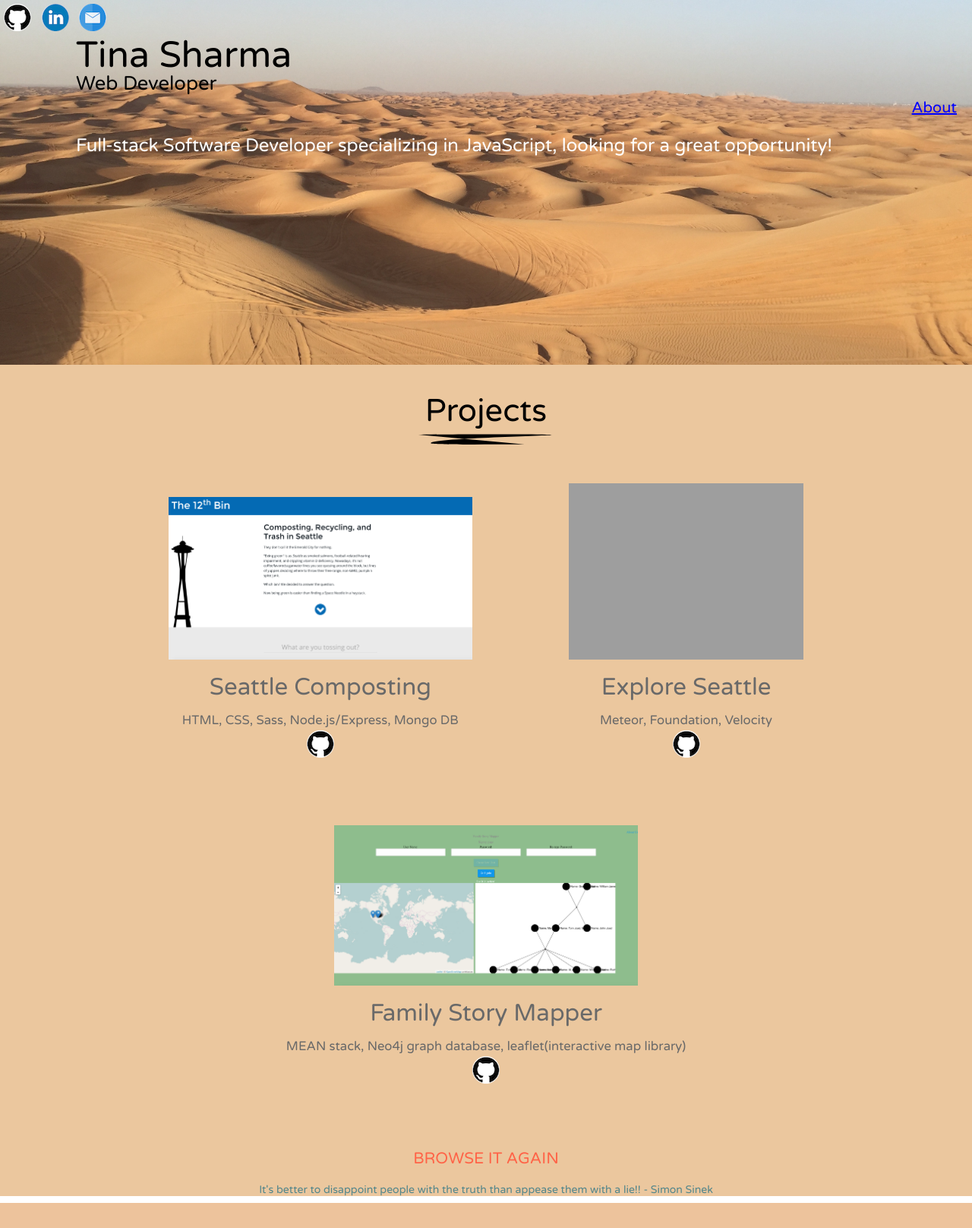
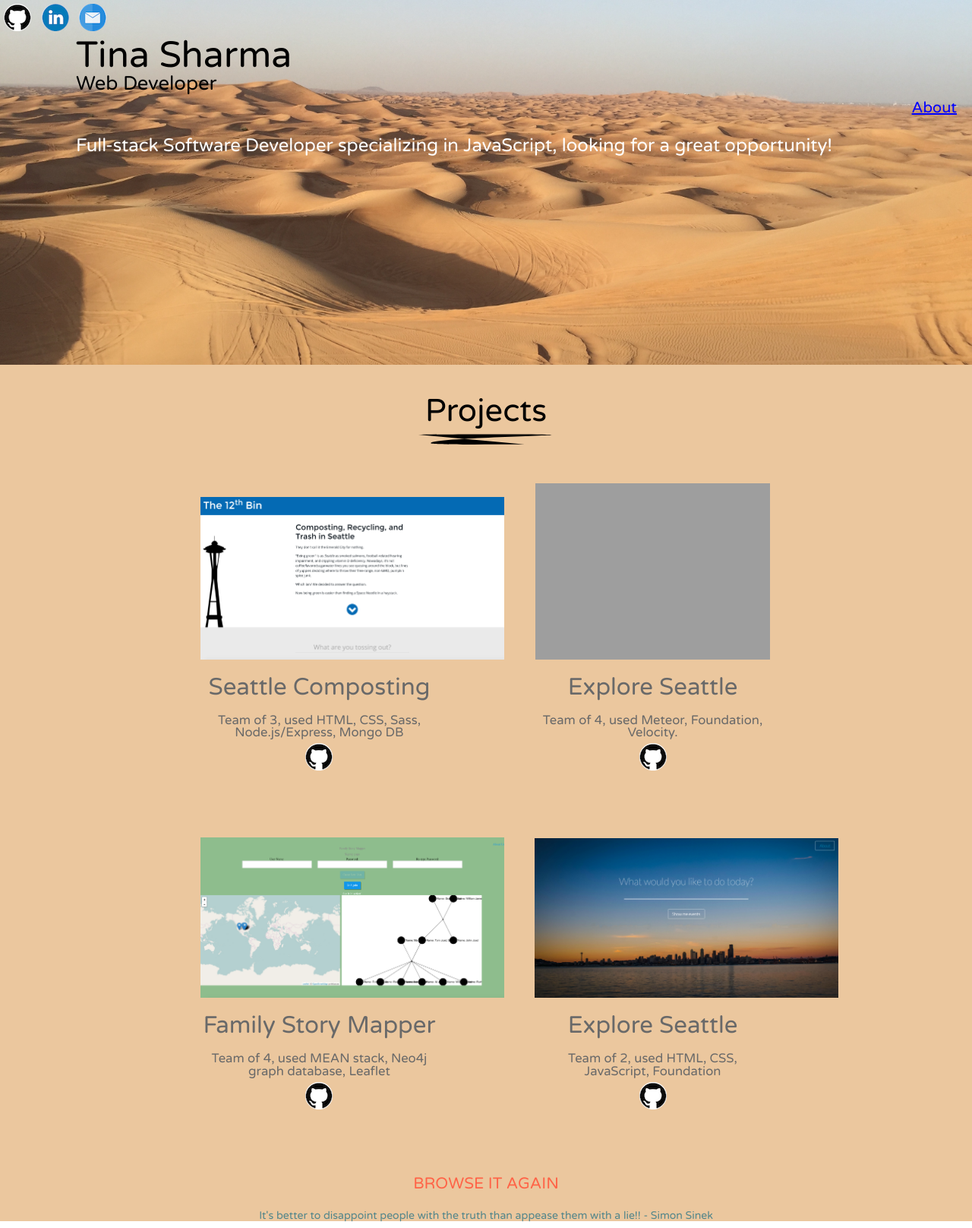
Before and after one commit to tinasharma/MyPortfolio, a PHP site: page / in a window 1280 px wide. Shown: the whole page at 76% size. Before the commit the page ends 1583 px from the top, so only its background shows below. Run offline with PHP 8.4, Linux system fonts and the light colour scheme; some libraries are stand-ins or nearby versions; some web fonts are replaced; grey boxes are pictures that could not be loaded.

Commit message:
add new project

```diff
--- /dev/null
+++ b/exploreSeattle.html
@@ -0,0 +1,3 @@
+<body>
+  <h3 id="explore-seattle">Explore Seattle was deployed on Meteor initially. Meteor does not offer free hosting of web apps anymore. Please feel free to check my <a href="https://github.com/tinasharma/nlp-insights">Github repository.</a></h3>
+</body>
--- a/home.html
+++ b/home.html
@@ -80,18 +80,18 @@
           </a>
           <figcaption>
             <h3>Seattle Composting</h3>
-            <h5>HTML, CSS, Sass, Node.js/Express, Mongo DB<a href="https://github.com/ryanheathers/seattle-composting"><img src='imgs/github-icon.png' class="icon-github"></img></a></h5>
+            <h5>Team of 3, used HTML, CSS, Sass, Node.js/Express, Mongo DB<a href="https://github.com/ryanheathers/seattle-composting"><img src='imgs/github-icon.png' class="icon-github"></img></a></h5>
           </figcaption>
         </figure>
       </li>
       <li>
         <figure class="wobble">
-          <a href="imgs/explore-seattle.png" target="_blank">
+          <a href="exploreSeattle.html" target="_blank">
             <img src="imgs/explore-seattle.png" alt="Explore Seattle">
           </a>
           <figcaption>
             <h3>Explore Seattle</h3>
-            <h5>Meteor, Foundation, Velocity<a href="https://github.com/tinasharma/nlp-insights" target="_blank"><img src='imgs/github-icon.png' class="icon-github"></img></a></h5>
+            <h5>Team of 4, used Meteor, Foundation, Velocity.<a href="https://github.com/tinasharma/nlp-insights" target="_blank"><img src='imgs/github-icon.png' class="icon-github"></img></a></h5>
           </figcaption>
         </figure>
       </li>
@@ -102,7 +102,18 @@
           </a>
           <figcaption>
             <h3>Family Story Mapper</h3>
-            <h5>MEAN stack, Neo4j graph database, leaflet(interactive map library)<a href="https://github.com/tinasharma/family-tree-project" target="_blank"><img src='imgs/github-icon.png' class="icon-github"></img></a></h5>
+            <h5>Team of 4, used MEAN stack, Neo4j graph database, Leaflet<a href="https://github.com/tinasharma/family-tree-project" target="_blank"><img src='imgs/github-icon.png' class="icon-github"></img></a></h5>
+          </figcaption>
+        </figure>
+      </li>
+      <li>
+        <figure class="wobble">
+          <a href="http://explore-seattle.azurewebsites.net/" target="_blank">
+            <img src="imgs/explore-seattle-new.png" alt="Family Story Mapper">
+          </a>
+          <figcaption>
+            <h3>Explore Seattle</h3>
+            <h5>Team of 2, used HTML, CSS, JavaScript, Foundation<a href="https://github.com/tinasharma/ExploreSeattle" target="_blank"><img src='imgs/github-icon.png' class="icon-github"></img></a></h5>
           </figcaption>
         </figure>
       </li>
--- a/styles/main.css
+++ b/styles/main.css
@@ -150,6 +150,7 @@ article h5 {
   transform: translateZ(0);
   box-shadow: 0 0 1px rgba(0, 0, 0, 0);
   backface-visibility: hidden;
+  width: 15em;
 }
 
 a {
```
Also changed, not shown: imgs/explore-seattle-new.png (added), 1 other file.
